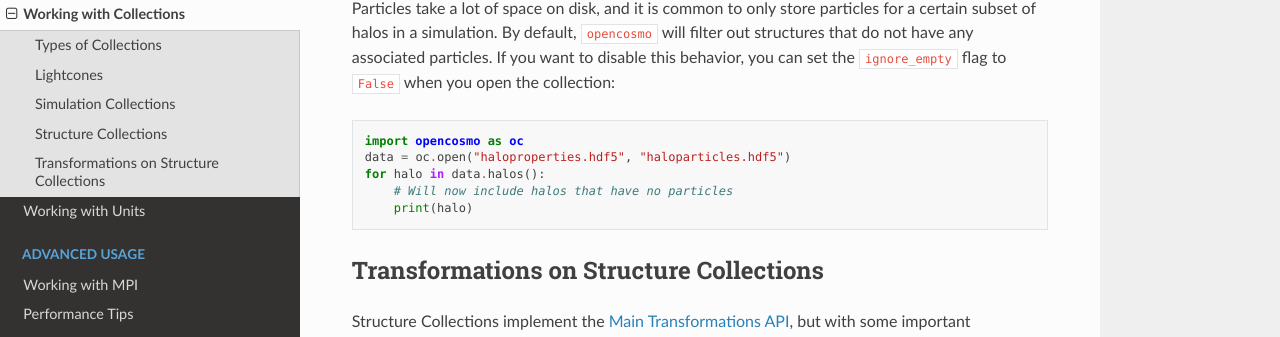
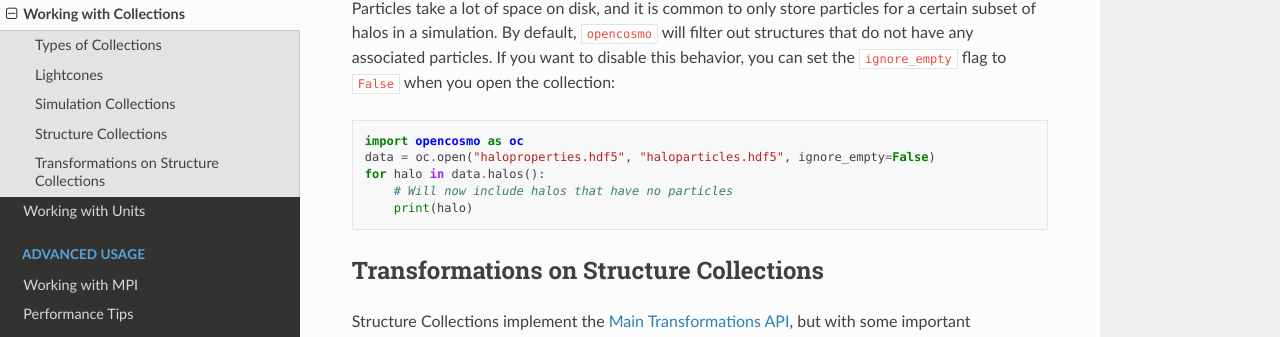
Before and after one commit to ArgonneCPAC/OpenCosmo, a Sphinx documentation site: the page built from docs/source/collections.rst, in a window 1280 px wide and 900 px high, scrolled down 2689 px. Shown: the part 110-447 px from the top of the window. Built offline with Sphinx 7.4.7 and the Read the Docs theme 3.1.0, drawn with Linux system fonts in a browser that asks for light colours.

Commit message:
Fix the docs

```diff
--- a/docs/source/collections.rst
+++ b/docs/source/collections.rst
@@ -111,7 +111,7 @@ Particles take a lot of space on disk, and it is common to only store particles
 .. code-block:: python
 
     import opencosmo as oc
-    data = oc.open("haloproperties.hdf5", "haloparticles.hdf5")
+    data = oc.open("haloproperties.hdf5", "haloparticles.hdf5", ignore_empty=False)
     for halo in data.halos():
         # Will now include halos that have no particles
         print(halo)
```
